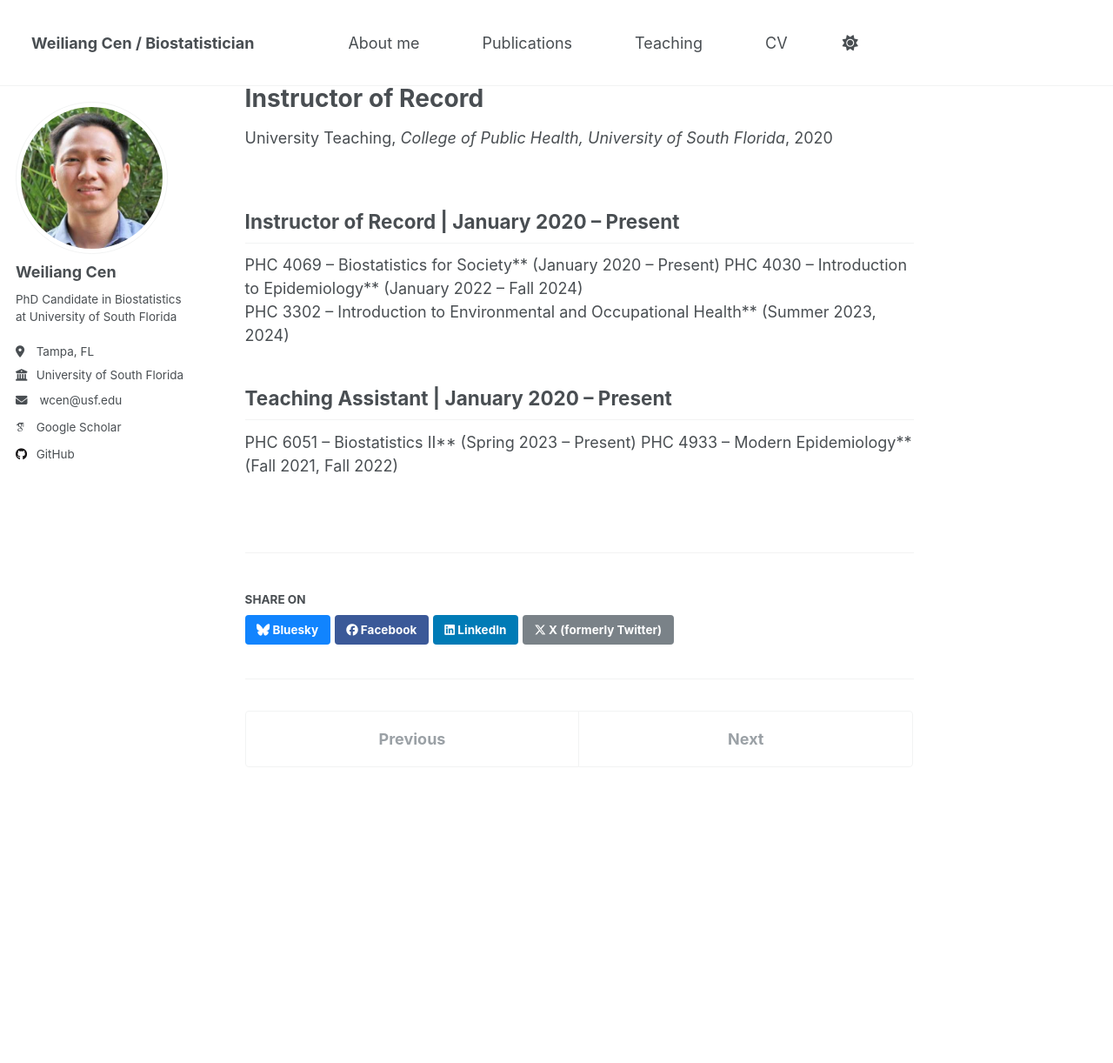
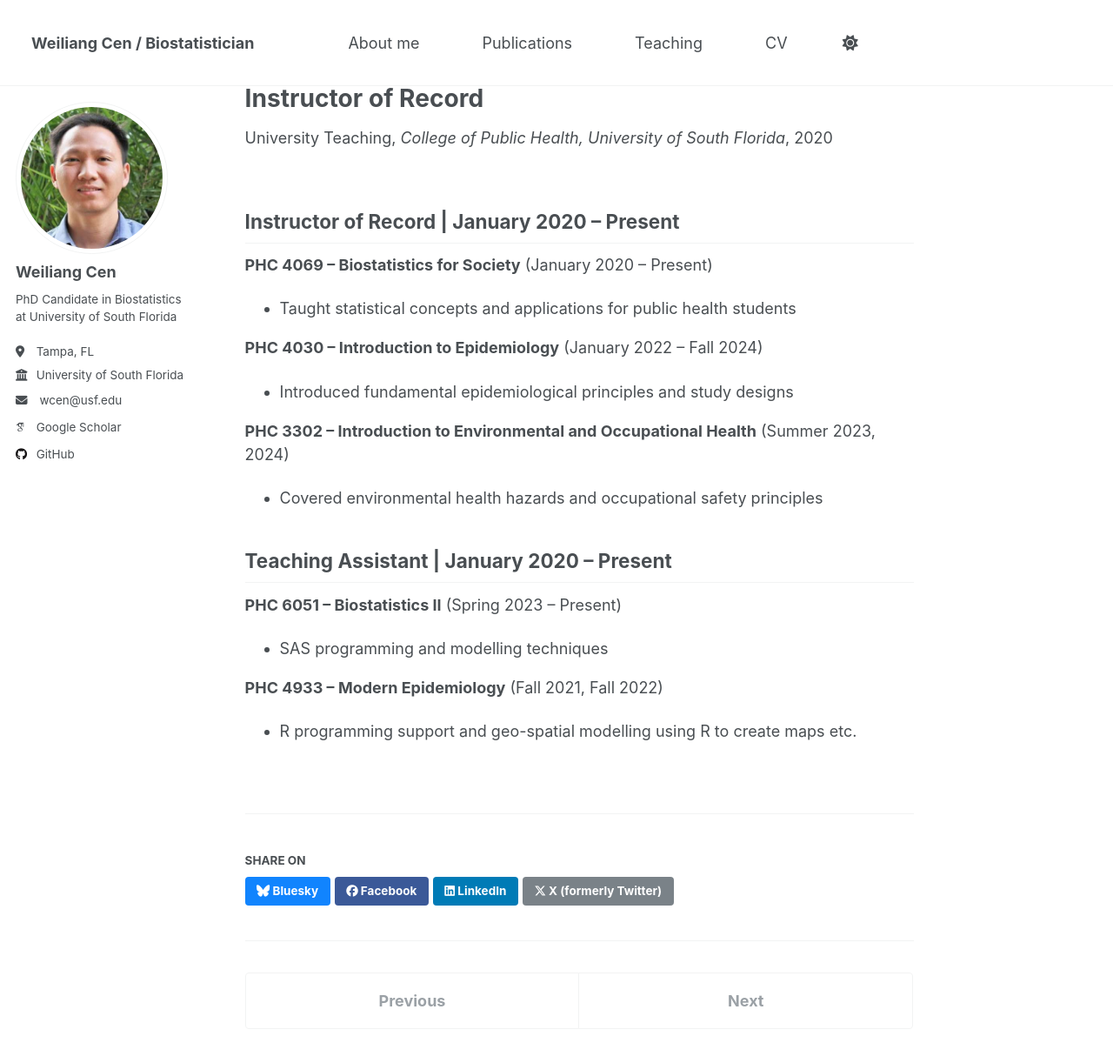
Before and after one commit to w-cen/w-cen.github.io, a Jekyll site: the page built from _teaching/2015-spring-teaching-2.md, in a window 1280 px wide and 1399 px high. Shown: the top 1222 px of the window at 87% size. Built offline with Jekyll 4.4.1, drawn with Linux system fonts in a browser that asks for light colours; some web fonts are replaced.

Commit message:
Update 2015-spring-teaching-2.md

```diff
--- a/_teaching/2015-spring-teaching-2.md
+++ b/_teaching/2015-spring-teaching-2.md
@@ -2,17 +2,26 @@
 title: "Instructor of Record"
 collection: teaching
 type: "University Teaching"
-permalink: /teaching/2020-instructor-record
 venue: "College of Public Health, University of South Florida"
 date: 2020-01-01
 location: "Tampa, FL"
 ---
 
 ## Instructor of Record | January 2020 – Present
-PHC 4069 – Biostatistics for Society** (January 2020 – Present)
-PHC 4030 – Introduction to Epidemiology** (January 2022 – Fall 2024)
-PHC 3302 – Introduction to Environmental and Occupational Health** (Summer 2023, 2024)
+
+**PHC 4069 – Biostatistics for Society** (January 2020 – Present)
+- Taught statistical concepts and applications for public health students
+
+**PHC 4030 – Introduction to Epidemiology** (January 2022 – Fall 2024)
+- Introduced fundamental epidemiological principles and study designs
+
+**PHC 3302 – Introduction to Environmental and Occupational Health** (Summer 2023, 2024)
+- Covered environmental health hazards and occupational safety principles
 
 ## Teaching Assistant | January 2020 – Present
-PHC 6051 – Biostatistics II** (Spring 2023 – Present)
-PHC 4933 – Modern Epidemiology** (Fall 2021, Fall 2022)
+
+**PHC 6051 – Biostatistics II** (Spring 2023 – Present)
+- SAS programming and modelling techniques
+
+**PHC 4933 – Modern Epidemiology** (Fall 2021, Fall 2022)
+- R programming support and geo-spatial modelling using R to create maps etc.
```
